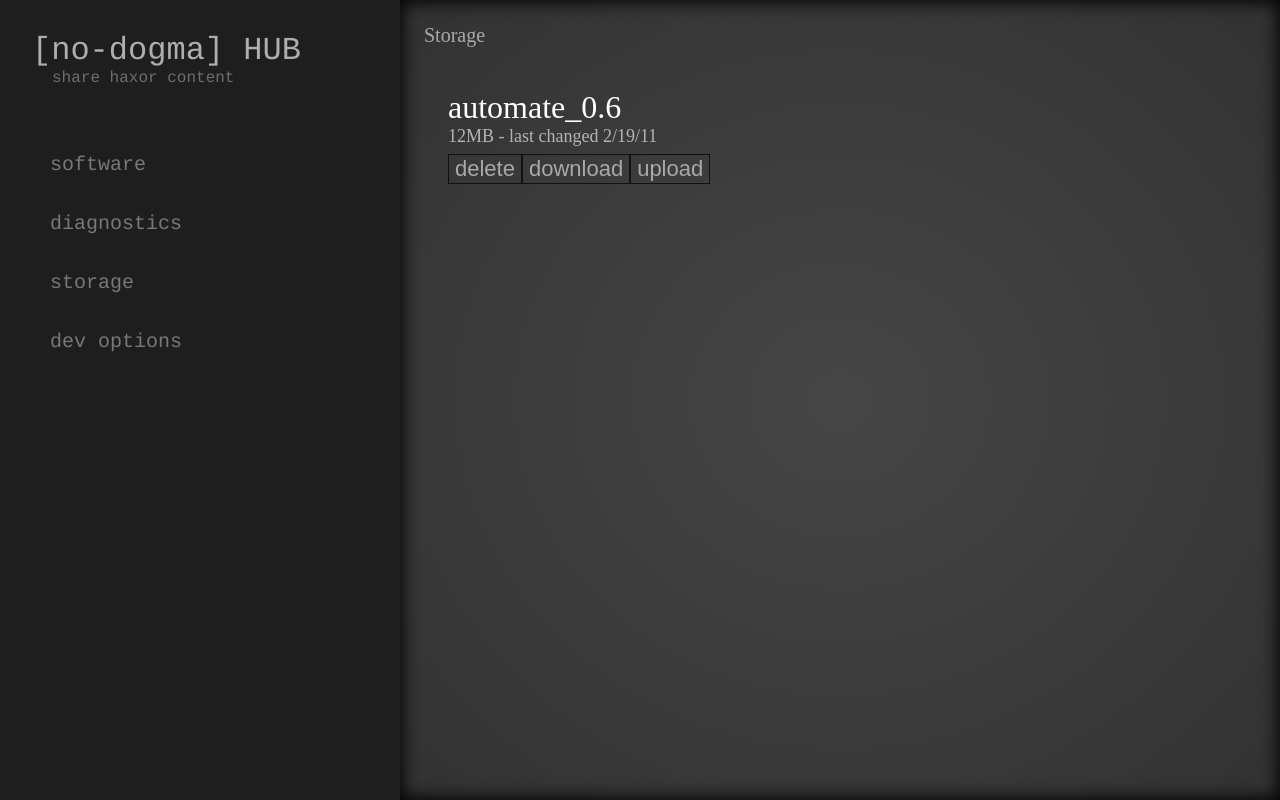
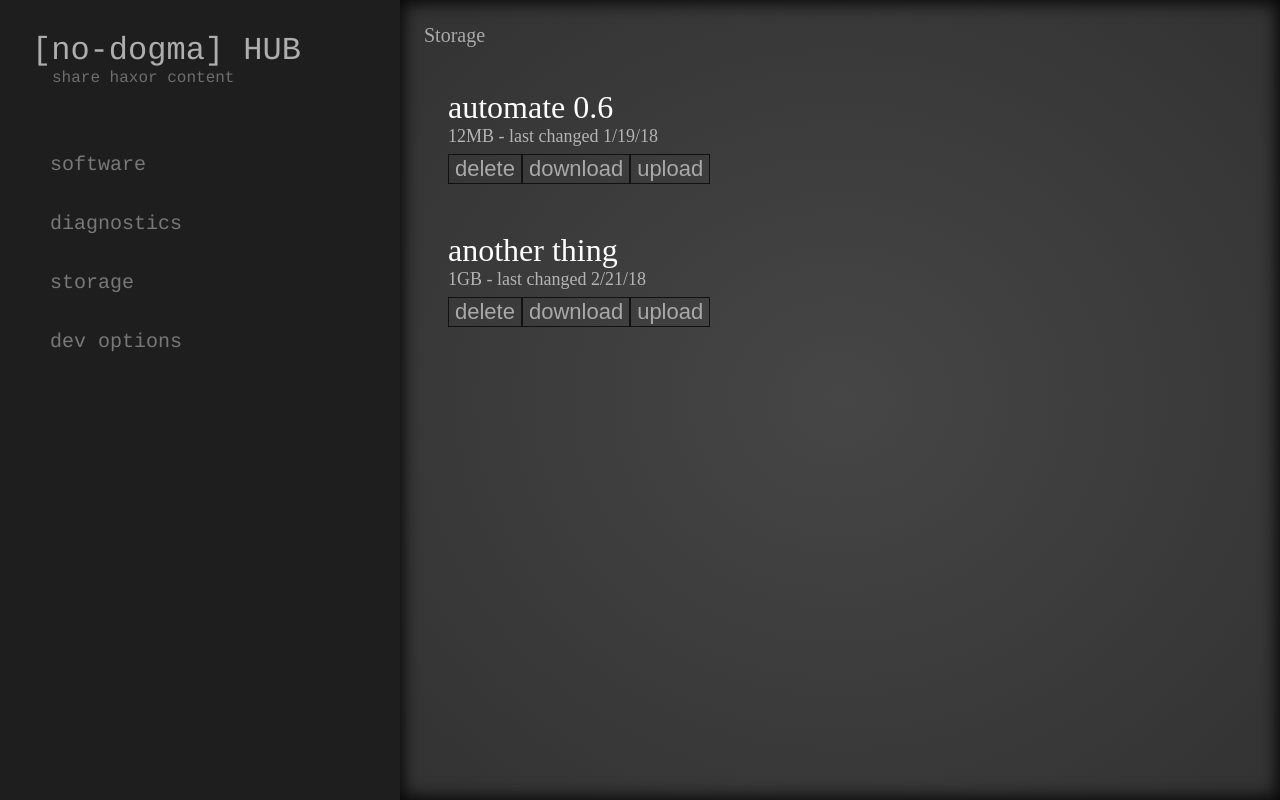
Before and after one commit to BradfordMedeiros/core_default_image, a website: page index.html in a window 1280 px wide. Both pictures are taken after a click on the element "storage". Drawn offline with Linux system fonts and the light colour scheme; no server answers.

Commit message:
inject data into the automate storage screen

```diff
--- a/index.html
+++ b/index.html
@@ -130,15 +130,20 @@
         element.append(createTitle('Diagnostics'));
         element.append(createSimpleElement('Installed Software', softwareName));
     };
-    const swapToStorage = () => {
+    const swapToStorage = storages => {
         const element = document.querySelector('#main_body');
         element.innerText = '';
         element.append(createTitle('Storage'));
-        const simpleElement = createSimpleElement('automate_0.6', '12MB - last changed 2/19/11');
-        simpleElement.append(createButton('delete'));
-        simpleElement.append(createButton('download'));
-        simpleElement.append(createButton('upload'));
-        element.append(simpleElement);
+
+        const storageElements = storages.map(storage => {
+            const simpleElement = createSimpleElement(storage.title, `${storage.size} - last changed ${storage.modified}`);
+            simpleElement.append(createButton('delete'));
+            simpleElement.append(createButton('download'));
+            simpleElement.append(createButton('upload'));
+            return simpleElement;
+        });
+
+        storageElements.forEach(el => element.append(el));
     };
     const swapToDev = () => {
         const element = document.querySelector('#main_body');
@@ -182,7 +187,12 @@
               swapToDiagnostics(software ? software.name : 'None');
           });
       },
-      storage: swapToStorage,
+      storage: () => {
+          swapToStorage([
+              { title: 'automate 0.6', size: '12MB', modified: '1/19/18' },
+              { title: 'another thing', size: '1GB', modified: '2/21/18' }
+          ]);
+      },
       dev: swapToDev,
 
     };
```
